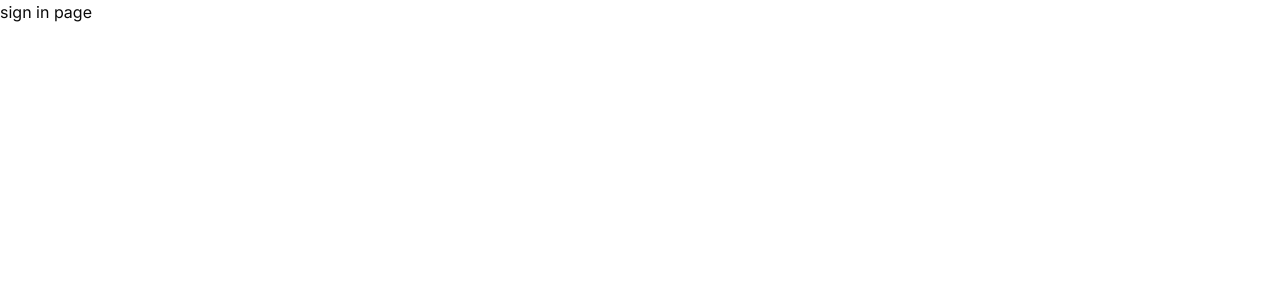
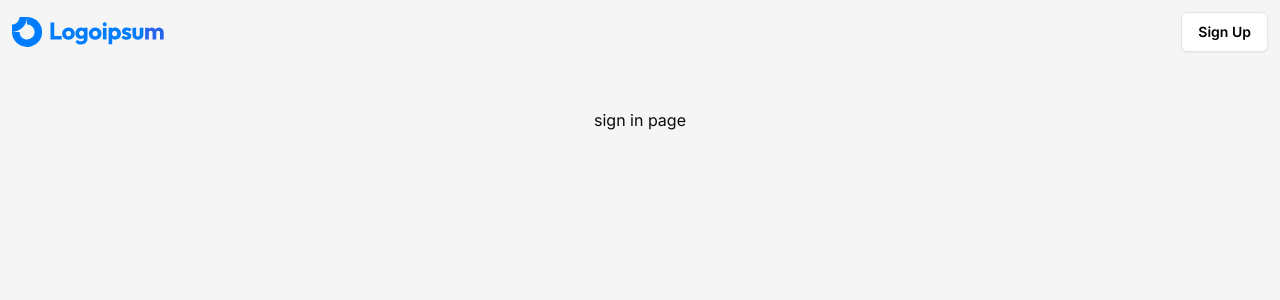
Before and after one commit to GMKrishna99/jira, a Next.js app: page /sign-in in a window 1280 px wide. Shown: the top 300 px of the page. Built offline with nearby package versions, Linux system fonts and the light colour scheme.

Commit message:
added logo and created new auth screen layout

```diff
--- /dev/null
+++ b/src/app/(auth)/layout.tsx
@@ -0,0 +1,23 @@
+import { Button } from "@/components/ui/button";
+import Image from "next/image";
+
+interface AuthLayoutProps {
+  children: React.ReactNode;
+}
+
+const AuthLayout = ({ children }: AuthLayoutProps) => {
+  return (
+    <main className="bg-neutral-100 min-h-screen">
+      <div className="mx-auto max-w-screen-2xl p-3">
+        <nav className="flex justify-between items-center">
+          <Image src="/logo.svg" width="152" height="56" alt="logo" />
+          <Button variant="secondary">Sign Up</Button>
+        </nav>
+        <div className="flex flex-col items-center justify-center pt-4 md:pt-14">
+          {children}
+        </div>
+      </div>
+    </main>
+  );
+};
+export default AuthLayout;
```
Also changed, not shown: public/logo.svg (added).
